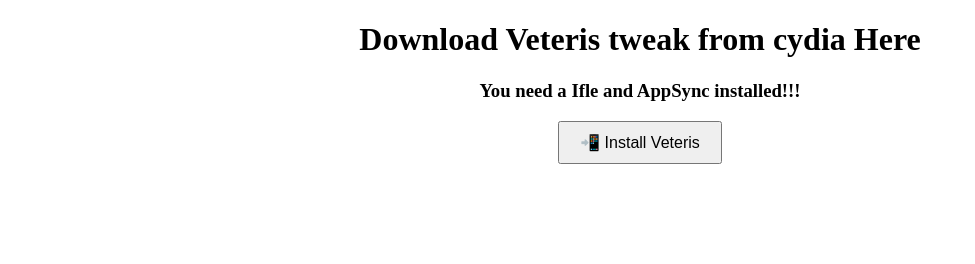
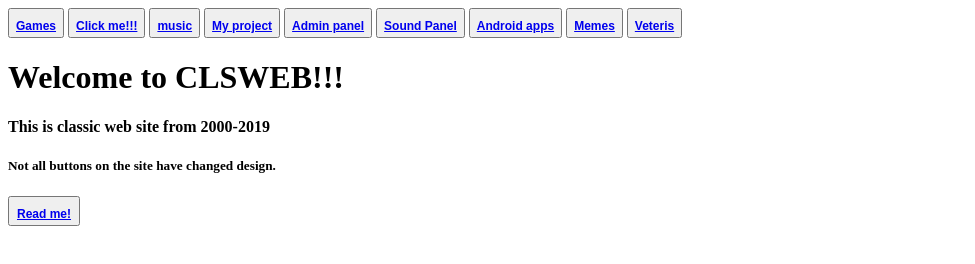
Before and after one commit to Ustimse20141701/Veteris-unofficial-, a plain HTML site: page index.html in a window 1280 px wide. Shown: the whole page, without its empty margins (0-975 px from the left). Drawn offline with Linux system fonts and the light colour scheme.

Commit message:
Add files via upload

```diff
--- a/index.html
+++ b/index.html
@@ -3,18 +3,26 @@
 <head>
     <meta charset="UTF-8">
     <meta name="viewport" content="width=device-width, initial-scale=1.0">
-    <title>Veteris unofficial</title>
+    <title>Clsweb</title>
 </head>
 <body>
-    <center>
-       <H1> Download Veteris tweak from cydia Here</h1>
-        <h3>You need a Ifle and AppSync installed!!!</h3>
-        <button style="padding:10px 20px; font-size:16px;">
-            <a href="Veteris-v1.7.2.deb"
-               style="text-decoration:none; color:black;">
-               📲 Install Veteris
-            </a>
-        </button>
-    </center>
+    <div class="topnav">
+            <button style="width: px; height: 30px;"><a href="games.html"><h1 style="font-size: 12px;">Games<h1></a></button>
+            <button style="width: px; height: 30px;"><a href="amogus.html"><h1 style="font-size: 12px;">Click me!!!<h1></a></button>
+            <button style="width: px; height: 30px;"><a href="music.html"><h1 style="font-size: 12px;">music<h1></a></button>
+            <button style="width: px; height: 30px;"><a href="info.html"><h1 style="font-size: 12px;">My project</h1></a></button>
+            <button style="width: px; height: 30px;"><a href="login.html"><h1 style="font-size: 12px;">Admin panel</h1></a></button>
+            <button style="width: px; height: 30px;"><a href="sound.html"><h1 style="font-size: 12px;">Sound Panel<h1></a></button>
+            <button style="width: px; height: 30px;"><a href="apk.html"><h1 style="font-size: 12px;">Android apps</h1></a></button>
+            <button style="width: px; height: 30px;"><a href="meme.html"><h1 style="font-size: 12px;">Memes</h1></a></button>
+            <button style="width: px; height: 30px;"><a href="https://veteris-unofficial.netlify.app/"><h1 style="font-size: 12px;">Veteris</h1></a></button>
+</div>
+    <H1>Welcome to CLSWEB!!!</H1>
+    <h4>This is classic web site from 2000-2019</h4>
+    <h5>Not all buttons on the site have changed design.</h5>
+    <Button style="width: 72px; height: 30px;"><a href="ReadMe.html"><h1 style="font-size: 12px;">Read me!</h1></a></Button>
+
+
+
 </body>
 </html>
```
